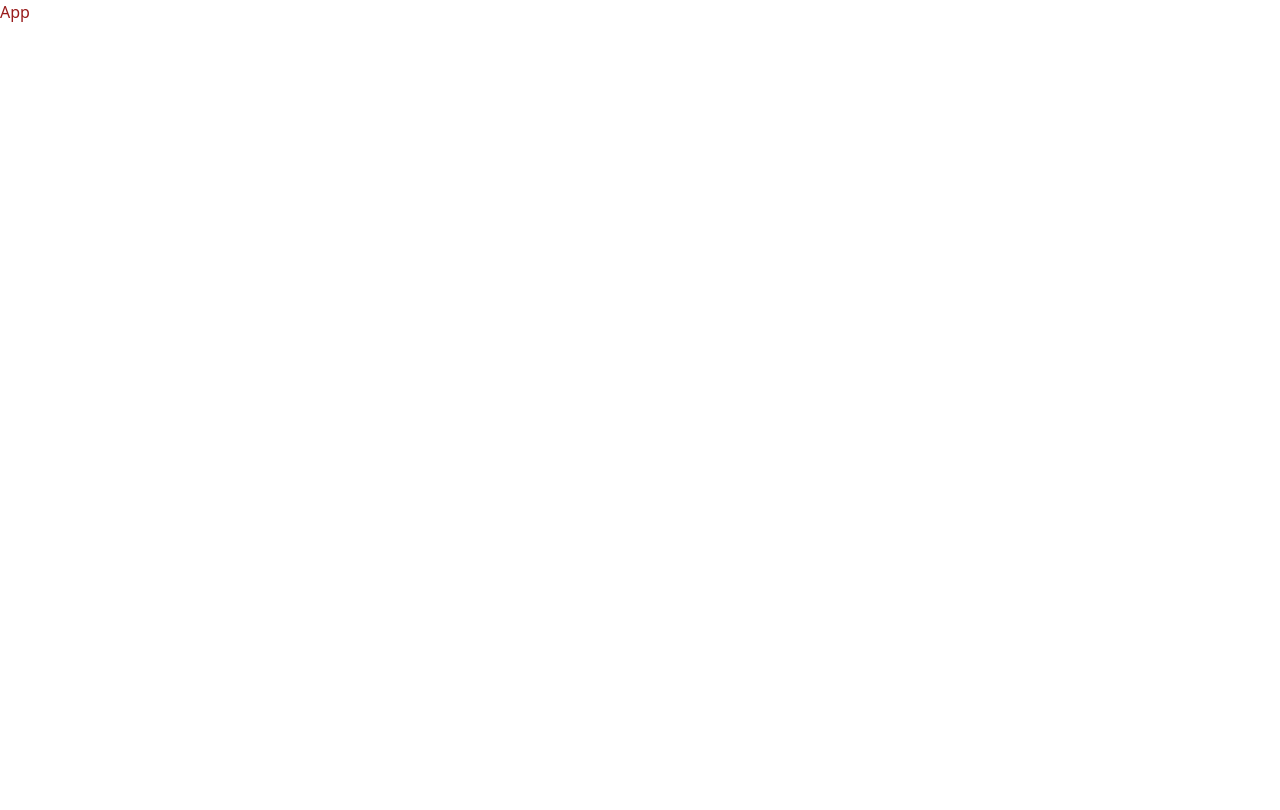
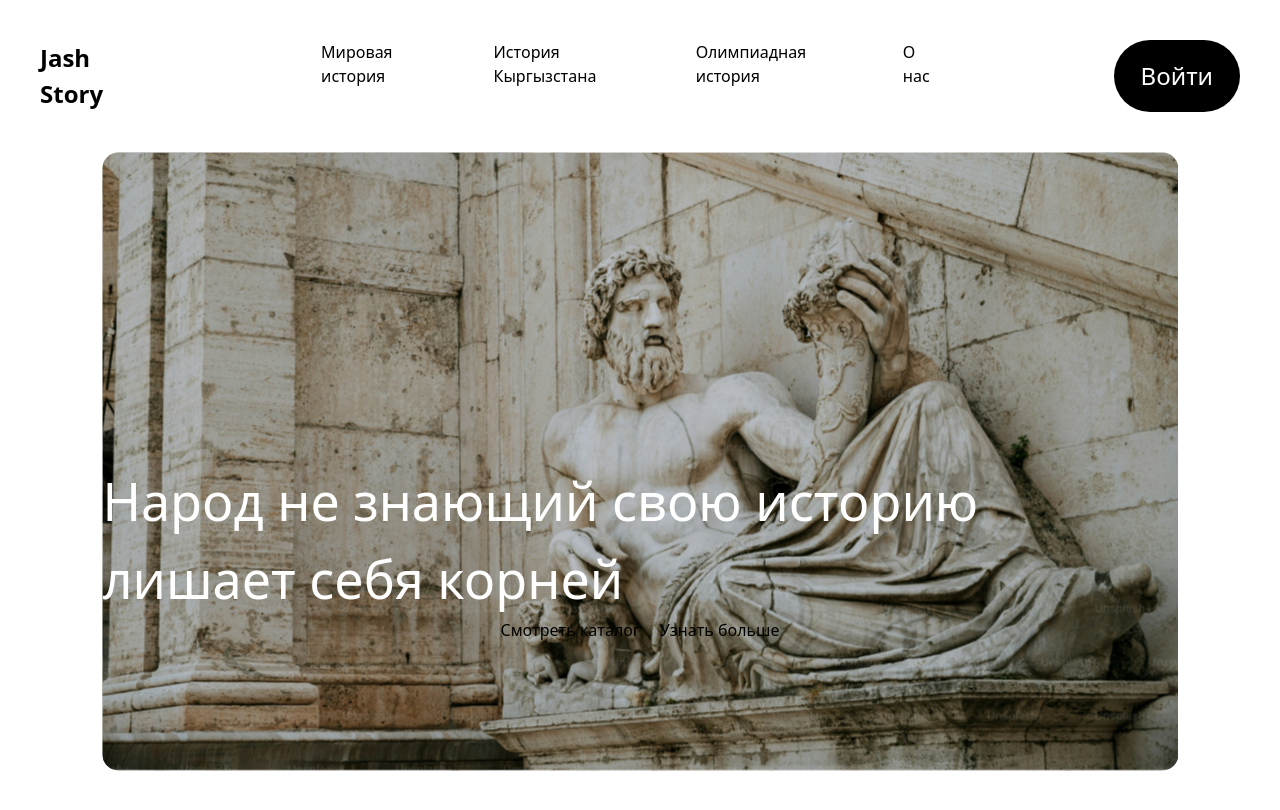
Before and after one commit to IskenderDev/JashStory, a React (Vite) app: page / in a window 1280 px wide. Shown: the top 810 px of the page. Built offline with nearby package versions, Linux system fonts and the light colour scheme.

Commit message:
created mainInfo

```diff
--- a/src/App.jsx
+++ b/src/App.jsx
@@ -1,7 +1,10 @@
+import Home from "./pages/home/Home"
 
 const App = () => {
   return (
-    <div className="text-red-800">App</div>
+    <div>
+      <Home/>
+    </div>
   )
 }
 
--- a/src/components/header/Header.jsx
+++ b/src/components/header/Header.jsx
@@ -1,69 +1,21 @@
+import logo from "/src/assets/JashStory.svg";
 const Header = () => {
   return (
-    <header class='flex shadow-md py-4 px-4 sm:px-10 bg-white font-[sans-serif] min-h-[70px] tracking-wide relative z-50'>
-  <div class='flex flex-wrap items-center justify-between gap-5 w-full'>
-    <a href="javascript:void(0)"><img src="https://readymadeui.com/readymadeui.svg" alt="logo" class='w-36' />
-    </a>
+    <div className="flex justify-between my-[40px] px-[40px] gap-[172px]">
+      <div className="text-[24px] font-bold">
+      Jash Story
+      </div>
+      <nav>
+        <ul className="flex gap-12">
+          <li >Мировая история </li>
+          <li>История Кыргызстана</li>
+          <li>Олимпиадная история</li>
+          <li>О нас</li>
+        </ul>
+      </nav>
+      <button className="text-white bg-black rounded-[45px] text-2xl px-[27px] py-[4px]" >Войти</button>
+    </div>
+  );
+};
 
-    <div id="collapseMenu"
-      class='max-lg:hidden lg:!block max-lg:before:fixed max-lg:before:bg-black max-lg:before:opacity-50 max-lg:before:inset-0 max-lg:before:z-50'>
-      <button id="toggleClose" class='lg:hidden fixed top-2 right-4 z-[100] rounded-full bg-white p-3'>
-        <svg xmlns="http://www.w3.org/2000/svg" class="w-4 fill-black" viewBox="0 0 320.591 320.591">
-          <path
-            d="M30.391 318.583a30.37 30.37 0 0 1-21.56-7.288c-11.774-11.844-11.774-30.973 0-42.817L266.643 10.665c12.246-11.459 31.462-10.822 42.921 1.424 10.362 11.074 10.966 28.095 1.414 39.875L51.647 311.295a30.366 30.366 0 0 1-21.256 7.288z"
-            data-original="#000000"></path>
-          <path
-            d="M287.9 318.583a30.37 30.37 0 0 1-21.257-8.806L8.83 51.963C-2.078 39.225-.595 20.055 12.143 9.146c11.369-9.736 28.136-9.736 39.504 0l259.331 257.813c12.243 11.462 12.876 30.679 1.414 42.922-.456.487-.927.958-1.414 1.414a30.368 30.368 0 0 1-23.078 7.288z"
-            data-original="#000000"></path>
-        </svg>
-      </button>
-
-      <ul
-        class='lg:flex gap-x-5 max-lg:space-y-3 max-lg:fixed max-lg:bg-white max-lg:w-1/2 max-lg:min-w-[300px] max-lg:top-0 max-lg:left-0 max-lg:p-6 max-lg:h-full max-lg:shadow-md max-lg:overflow-auto z-50'>
-        <li class='mb-6 hidden max-lg:block'>
-          <a href="javascript:void(0)"><img src="https://readymadeui.com/readymadeui.svg" alt="logo" class='w-36' />
-          </a>
-        </li>
-        <li class='max-lg:border-b border-gray-300 max-lg:py-3 px-3'>
-          <a href='javascript:void(0)'
-            class='hover:text-[#007bff] text-[#007bff] block font-semibold text-[15px]'>Home</a>
-        </li>
-        <li class='max-lg:border-b border-gray-300 max-lg:py-3 px-3'><a href='javascript:void(0)'
-            class='hover:text-[#007bff] text-gray-500 block font-semibold text-[15px]'>Team</a>
-        </li>
-        <li class='max-lg:border-b border-gray-300 max-lg:py-3 px-3'><a href='javascript:void(0)'
-            class='hover:text-[#007bff] text-gray-500 block font-semibold text-[15px]'>Feature</a>
-        </li>
-        <li class='max-lg:border-b border-gray-300 max-lg:py-3 px-3'><a href='javascript:void(0)'
-            class='hover:text-[#007bff] text-gray-500 block font-semibold text-[15px]'>Blog</a>
-        </li>
-        <li class='max-lg:border-b border-gray-300 max-lg:py-3 px-3'><a href='javascript:void(0)'
-            class='hover:text-[#007bff] text-gray-500 block font-semibold text-[15px]'>About</a>
-        </li>
-        <li class='max-lg:border-b border-gray-300 max-lg:py-3 px-3'><a href='javascript:void(0)'
-            class='hover:text-[#007bff] text-gray-500 block font-semibold text-[15px]'>Contact</a>
-        </li>
-      </ul>
-    </div>
-
-    <div class='flex max-lg:ml-auto space-x-3'>
-      <button
-        class='px-4 py-2 text-sm rounded-full font-bold text-white border-2 border-[#007bff] bg-[#007bff] transition-all ease-in-out duration-300 hover:bg-transparent hover:text-[#007bff]'>Login</button>
-      <button
-        class='px-4 py-2 text-sm rounded-full font-bold text-white border-2 border-[#007bff] bg-[#007bff] transition-all ease-in-out duration-300 hover:bg-transparent hover:text-[#007bff]'>Sign
-        up</button>
-
-      <button id="toggleOpen" class='lg:hidden'>
-        <svg class="w-7 h-7" fill="#000" viewBox="0 0 20 20" xmlns="http://www.w3.org/2000/svg">
-          <path fill-rule="evenodd"
-            d="M3 5a1 1 0 011-1h12a1 1 0 110 2H4a1 1 0 01-1-1zM3 10a1 1 0 011-1h12a1 1 0 110 2H4a1 1 0 01-1-1zM3 15a1 1 0 011-1h12a1 1 0 110 2H4a1 1 0 01-1-1z"
-            clip-rule="evenodd"></path>
-        </svg>
-      </button>
-    </div>
-  </div>
-</header>
-)
-}
-
-export default Header
+export default Header;
--- a/src/pages/home/Home.jsx
+++ b/src/pages/home/Home.jsx
@@ -1,7 +1,12 @@
+import Header from "../../components/header/Header"
+import MainInfo from "./ui/mainInfo/MainInfo"
 
 const Home = () => {
   return (
-    <div>Home</div>
+    <>
+        <Header/>
+        <MainInfo/>
+    </>
   )
 }
 
--- a/src/pages/home/ui/mainInfo/MainInfo.jsx
+++ b/src/pages/home/ui/mainInfo/MainInfo.jsx
@@ -1,10 +1,15 @@
+import style from "./MainInfo.module.css";
 const MainInfo = () => {
   return (
-    <div>
-      <p>Народ не знающий свою историю лишает себя корней</p>
-      <div>
-        <button>Смотреть каталог</button>
-        <button>Узнать больше</button>
+    <div className={style.mainDiv}>
+      <div className="my-auto">
+        <p className="text-[52px] text-white font-medium ">
+          Народ не знающий свою историю лишает себя корней
+        </p>
+        <div className="text-center flex gap-[20px] justify-center">
+          <button>Смотреть каталог</button>
+          <button>Узнать больше</button>
+        </div>
       </div>
     </div>
   );
--- /dev/null
+++ b/src/pages/home/ui/mainInfo/MainInfo.module.css
@@ -0,0 +1,6 @@
+.mainDiv{
+    background-image: url('/src/assets/mainBg.svg');
+    background-repeat: no-repeat;
+    background-size: contain;
+    @apply flex flex-col items-center h-screen mx-[8%] items-center;
+}
```
Also changed, not shown: src/assets/JashStory.svg (added), src/assets/mainBg.svg (added).
